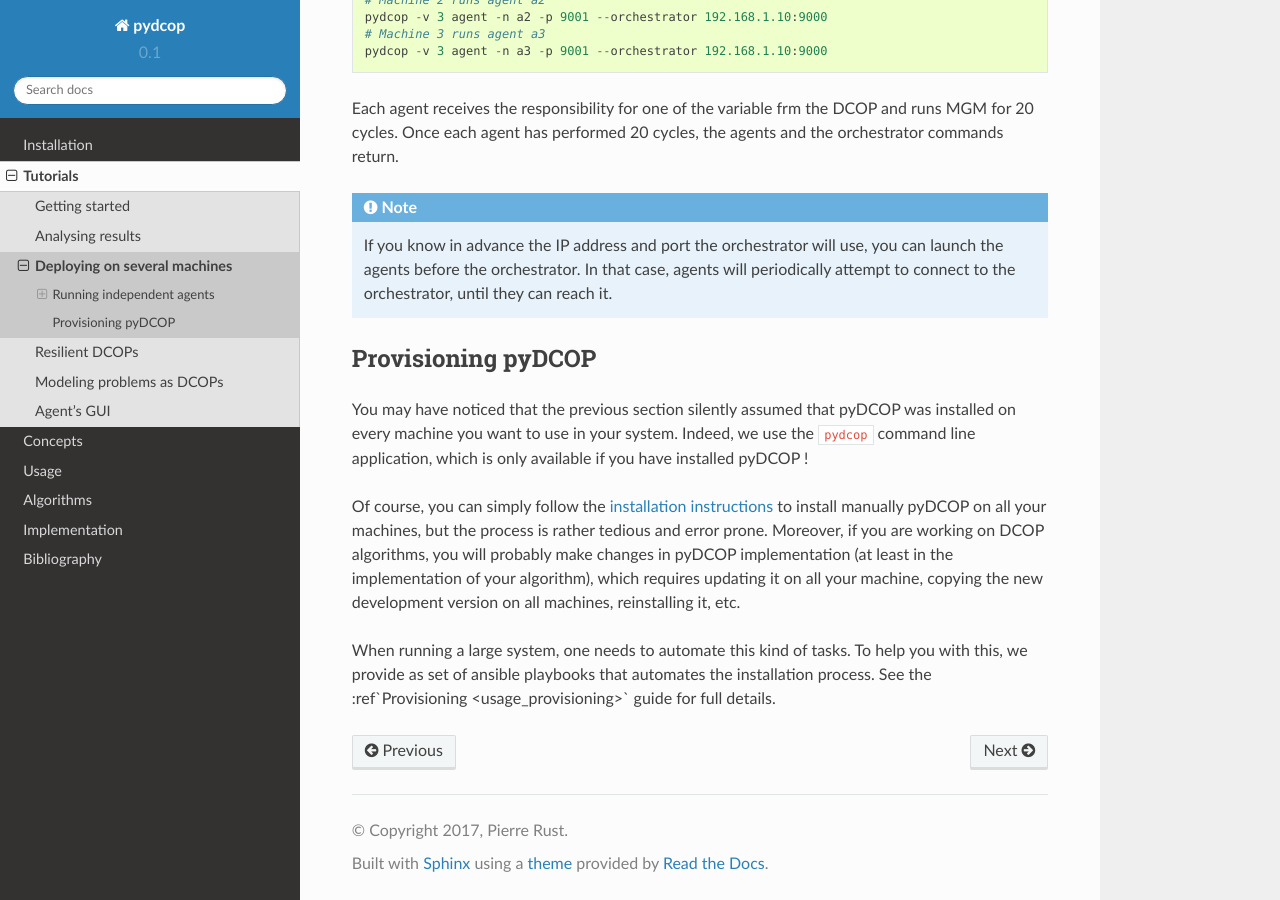
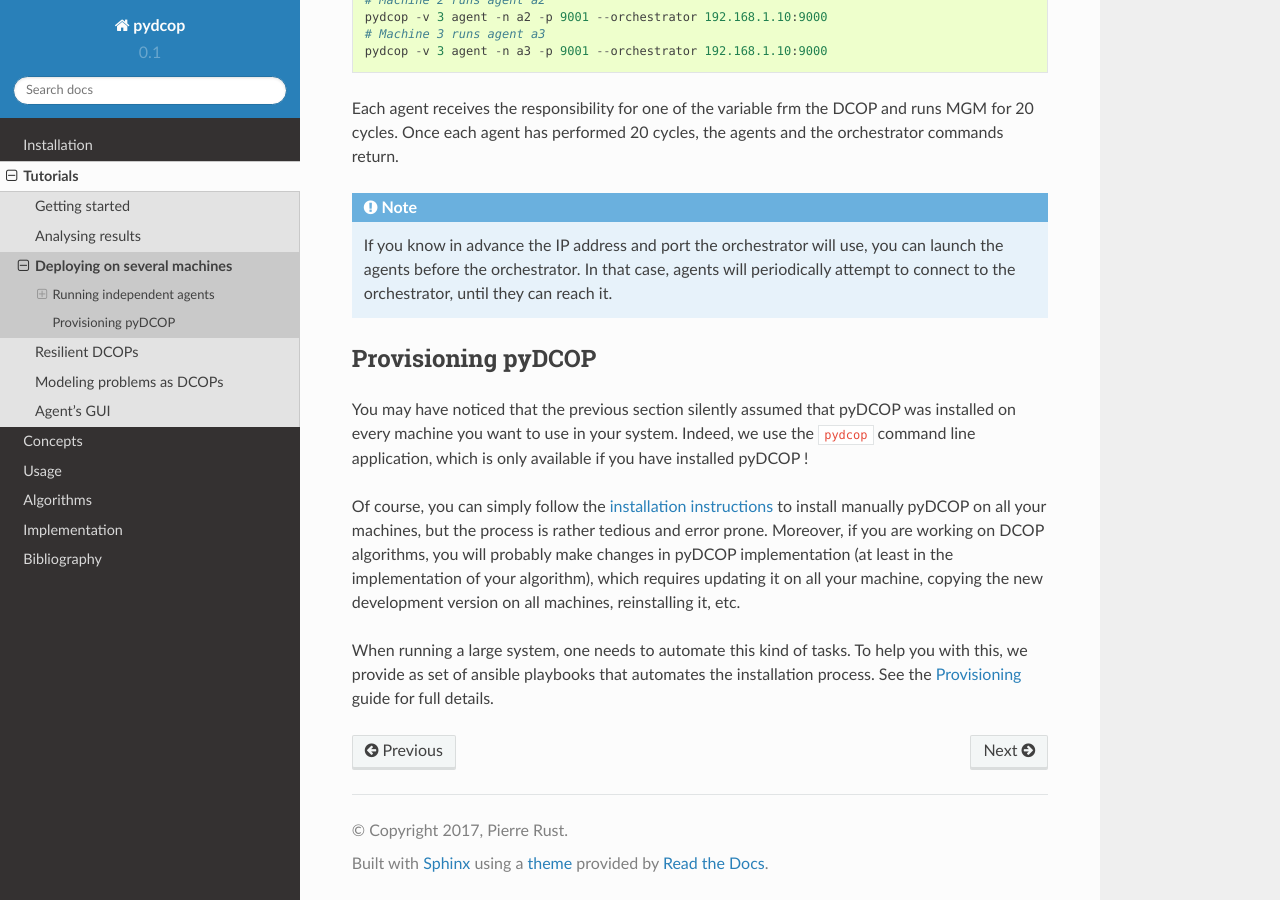
Before and after one commit to Orange-OpenSource/pyDcop, a Sphinx documentation site: the page built from docs/tutorials/deploying_on_machines.rst, in a window 1280 px wide and 900 px high, scrolled down 1688 px. Built offline with Sphinx 7.4.7 and the Read the Docs theme 2.0.0, drawn with Linux system fonts in a browser that asks for light colours.

Commit message:
Doc: fix syntax in rst

```diff
--- a/docs/tutorials/deploying_on_machines.rst
+++ b/docs/tutorials/deploying_on_machines.rst
@@ -130,5 +130,5 @@ version on all machines, reinstalling it, etc.
 
 When running a large system, one needs to automate this kind of tasks.
 To help you with this, we provide as set of ansible playbooks that automates
-the installation process. See the :ref`Provisioning <usage_provisioning>`
+the installation process. See the :ref:`Provisioning<usage_provisioning>`
 guide for full details.
```
